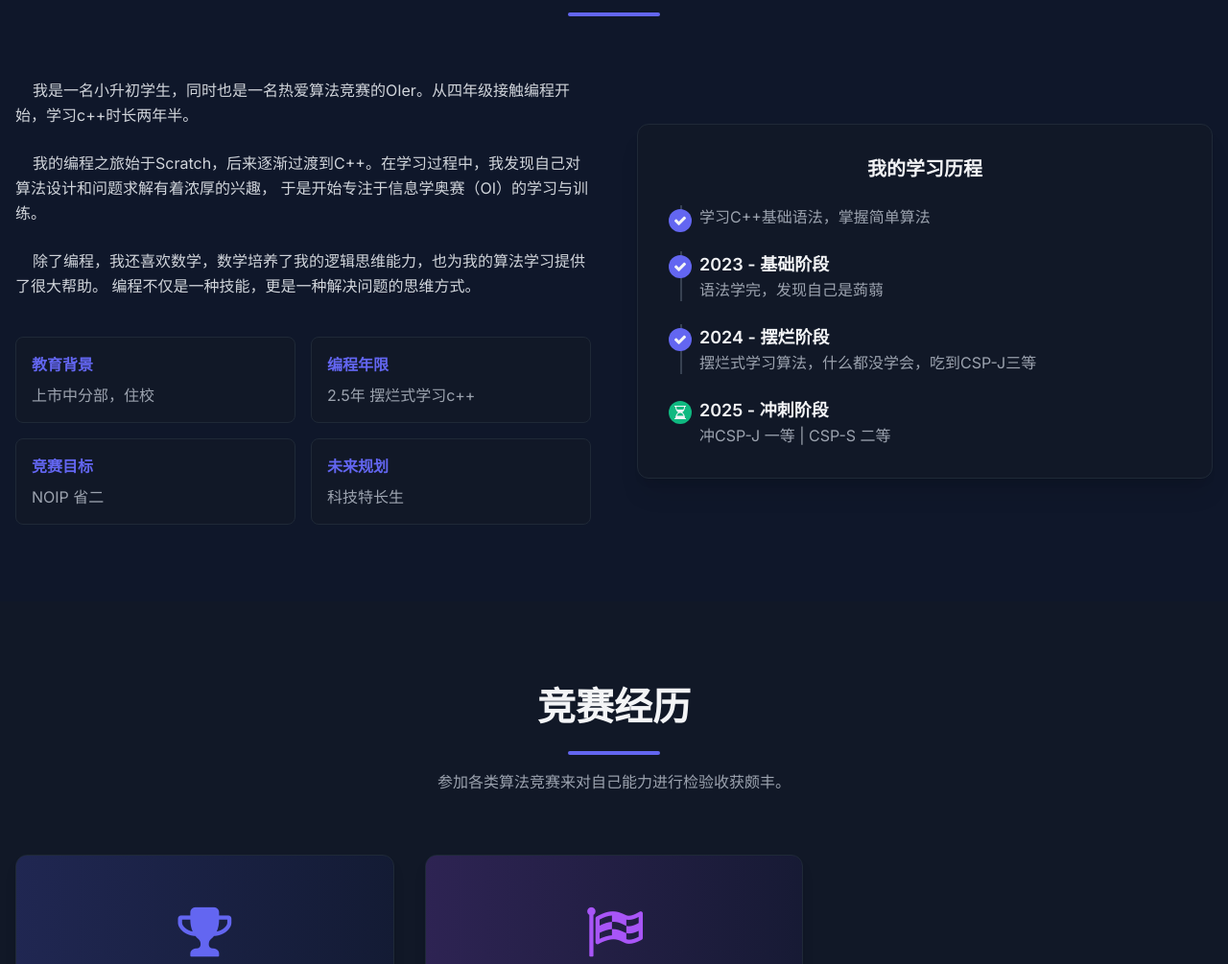
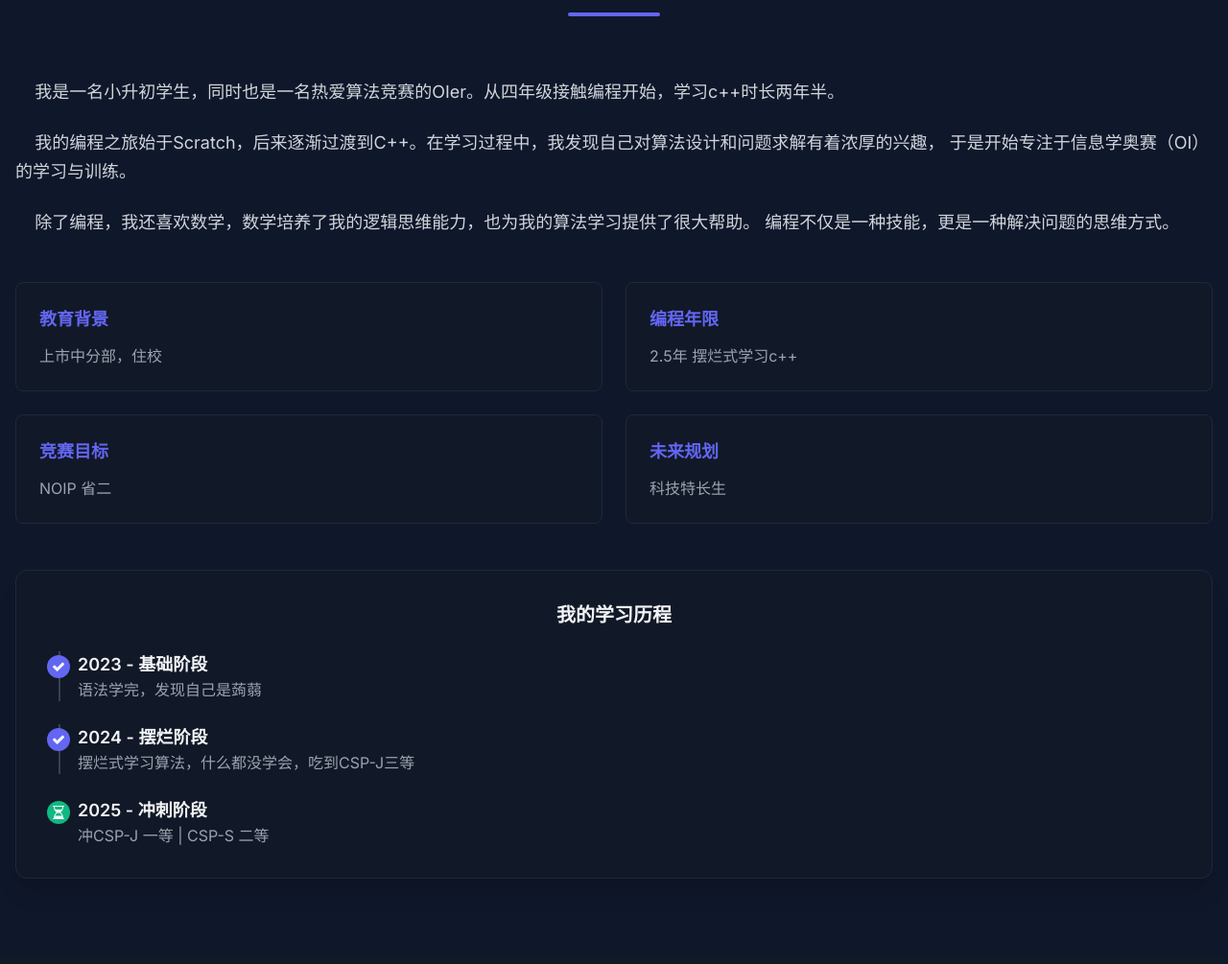
Before and after one commit to llx-code/llx-web, a plain HTML site: page index.html in a window 1280 px wide. Shown: the part 943-1948 px from the top of the page at 96% size. Drawn offline with nearby package versions, Linux system fonts and the light colour scheme.

Commit message:
Update index.html

```diff
--- a/index.html
+++ b/index.html
@@ -149,11 +149,16 @@
                 <div class="flex flex-col md:flex-row items-center gap-12">
                     <div class="md:w-1/2">
                         <div class="relative">
-                            <div class="w-64 h-64 md:w-80 md:h-80 rounded-full overflow-hidden border-4 border-primary/30 animate-float">
+                            <!-- 头像容器 - 增加相对定位上下文 -->
+                            <div class="relative w-64 h-64 md:w-80 md:h-80 mx-auto">
+                                <!-- 头像 -->
+                                <div class="w-full h-full rounded-full overflow-hidden border-4 border-primary/30 animate-float">
                                     <img src="https://picsum.photos/seed/oierself/400/400" alt="OIer个人照片" class="w-full h-full object-cover">
                                 </div>
-                            <div class="absolute -bottom-4 -right-4 bg-primary text-dark font-bold px-4 py-2 rounded-lg shadow-lg">
+                                <!-- 标签 - 使用相对定位确保跟随头像 -->
+                                <div class="absolute -bottom-4 -right-4 md:-bottom-6 md:-right-6 bg-primary text-dark font-bold px-3 py-1.5 md:px-4 md:py-2 rounded-lg shadow-lg whitespace-nowrap">
                                     <span class="font-mono">只会语法的蒟蒻</span>
+                                </div>
                             </div>
                         </div>
                     </div>
@@ -206,42 +211,41 @@
                     <div class="w-24 h-1 bg-primary mx-auto rounded-full"></div>
                 </div>
 
-                <div class="grid md:grid-cols-2 gap-12 items-center">
+                <div class="flex flex-col">
+                    <!-- 文字区域宽度加倍 -->
+                    <div class="w-full mb-12">
                         <div class="space-y-6">
-                        <p class="text-gray-300 leading-relaxed">&nbsp; &nbsp; 我是一名小升初学生，同时也是一名热爱算法竞赛的OIer。从四年级接触编程开始，学习c++时长两年半。</p>
-                        <p class="text-gray-300 leading-relaxed">&nbsp; &nbsp; 我的编程之旅始于Scratch，后来逐渐过渡到C++。在学习过程中，我发现自己对算法设计和问题求解有着浓厚的兴趣， 于是开始专注于信息学奥赛（OI）的学习与训练。</p>
-                        <p class="text-gray-300 leading-relaxed">&nbsp; &nbsp; 除了编程，我还喜欢数学，数学培养了我的逻辑思维能力，也为我的算法学习提供了很大帮助。 编程不仅是一种技能，更是一种解决问题的思维方式。</p>
+                            <p class="text-gray-300 leading-relaxed text-lg">&nbsp; &nbsp; 我是一名小升初学生，同时也是一名热爱算法竞赛的OIer。从四年级接触编程开始，学习c++时长两年半。</p>
+                            <p class="text-gray-300 leading-relaxed text-lg">&nbsp; &nbsp; 我的编程之旅始于Scratch，后来逐渐过渡到C++。在学习过程中，我发现自己对算法设计和问题求解有着浓厚的兴趣， 于是开始专注于信息学奥赛（OI）的学习与训练。</p>
+                            <p class="text-gray-300 leading-relaxed text-lg">&nbsp; &nbsp; 除了编程，我还喜欢数学，数学培养了我的逻辑思维能力，也为我的算法学习提供了很大帮助。 编程不仅是一种技能，更是一种解决问题的思维方式。</p>
+                        </div>
+                    </div>
 
-                        <div class="grid grid-cols-2 gap-4 pt-4">
-                            <div class="bg-dark p-4 rounded-lg border border-gray-800">
-                                <h3 class="text-primary font-semibold mb-2">教育背景</h3>
+                    <!-- 四个信息框改为两行两列 -->
+                    <div class="grid grid-cols-1 md:grid-cols-2 gap-6">
+                        <div class="bg-dark p-6 rounded-lg border border-gray-800">
+                            <h3 class="text-primary font-semibold mb-3 text-lg">教育背景</h3>
                             <p class="text-gray-400">上市中分部，住校</p>
                         </div>
-                            <div class="bg-dark p-4 rounded-lg border border-gray-800">
-                                <h3 class="text-primary font-semibold mb-2">编程年限</h3>
+                        <div class="bg-dark p-6 rounded-lg border border-gray-800">
+                            <h3 class="text-primary font-semibold mb-3 text-lg">编程年限</h3>
                             <p class="text-gray-400">2.5年 摆烂式学习c++</p>
                         </div>
-                            <div class="bg-dark p-4 rounded-lg border border-gray-800">
-                                <h3 class="text-primary font-semibold mb-2">竞赛目标</h3>
+                        <div class="bg-dark p-6 rounded-lg border border-gray-800">
+                            <h3 class="text-primary font-semibold mb-3 text-lg">竞赛目标</h3>
                             <p class="text-gray-400">NOIP 省二</p>
                         </div>
-                            <div class="bg-dark p-4 rounded-lg border border-gray-800">
-                                <h3 class="text-primary font-semibold mb-2">未来规划</h3>
+                        <div class="bg-dark p-6 rounded-lg border border-gray-800">
+                            <h3 class="text-primary font-semibold mb-3 text-lg">未来规划</h3>
                             <p class="text-gray-400">科技特长生</p>
                         </div>
                     </div>
-                    </div>
 
-                    <div class="relative">
+                    <!-- 学习历程区域 -->
+                    <div class="mt-12 relative">
                         <div class="bg-dark p-8 rounded-xl border border-gray-800 shadow-xl">
                             <h3 class="text-xl font-bold mb-6 text-center">我的学习历程</h3>
                             <div class="space-y-6">
-                                <div class="relative pl-8 before:absolute before:left-3 before:top-0 before:bottom-0 before:w-0.5 before:bg-gray-700">
-                                    <div class="absolute left-0 top-1 w-6 h-6 rounded-full bg-primary flex items-center justify-center">
-                                        <i class="fa fa-check text-sm"></i>
-                                    </div>
-                                    <p class="text-gray-400">学习C++基础语法，掌握简单算法</p>
-                                </div>
                                 <div class="relative pl-8 before:absolute before:left-3 before:top-0 before:bottom-0 before:w-0.5 before:bg-gray-700">
                                     <div class="absolute left-0 top-1 w-6 h-6 rounded-full bg-primary flex items-center justify-center">
                                         <i class="fa fa-check text-sm"></i>
```
Lines whose indentation alone changed are shown as unchanged.
